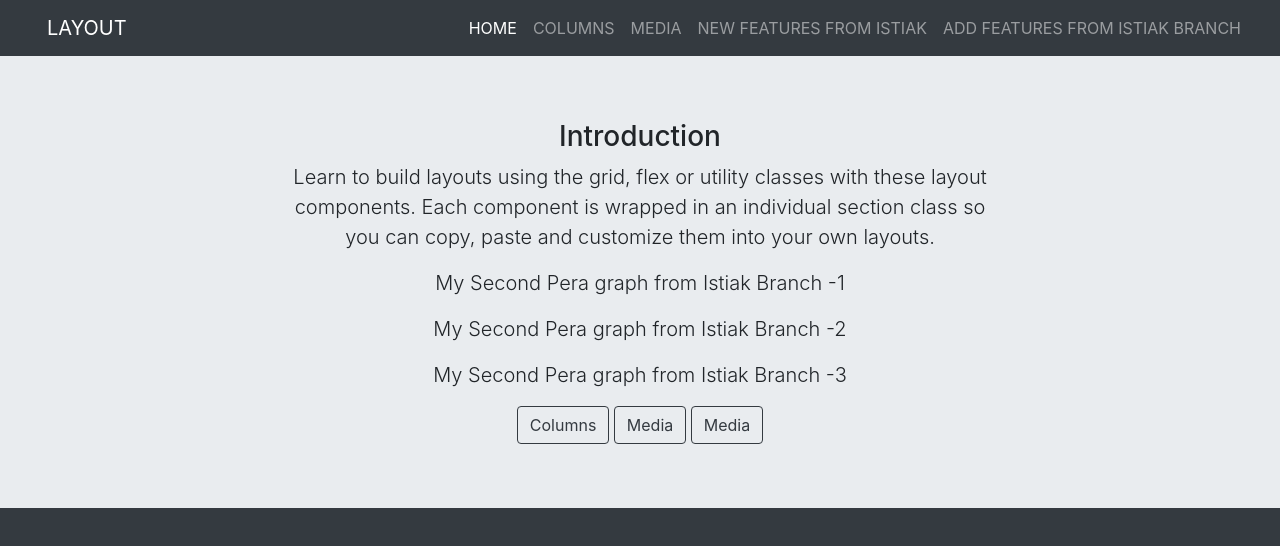
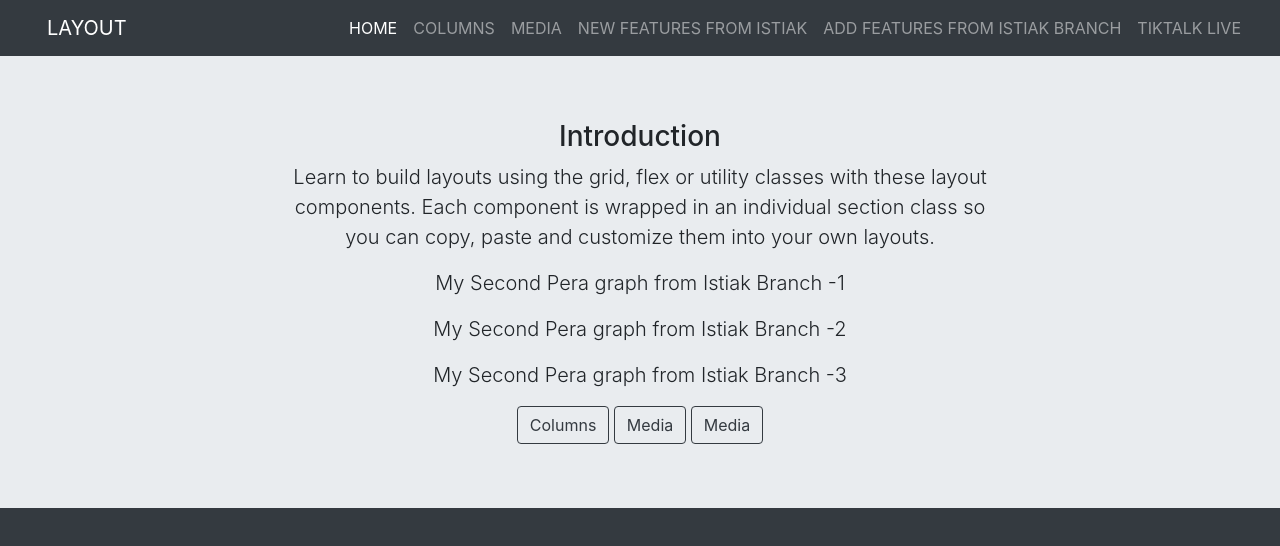
Before and after one commit to Anikcse18/playwithGit, a plain HTML site: page html/index.html in a window 1280 px wide. Drawn offline with nearby package versions, Linux system fonts and the light colour scheme.

Commit message:
solve - issue #2

```diff
--- a/html/index.html
+++ b/html/index.html
@@ -28,6 +28,7 @@
               <a class="nav-item nav-link" href="media.html">media</a>
               <a class="nav-item nav-link" href="media.html">New Features from Istiak</a>
               <a class="nav-item nav-link" href="media.html">Add Features from Istiak branch</a>
+              <a class="nav-item nav-link" href="media.html">Tiktalk Live</a>
 
             </div>
           </div>
```
